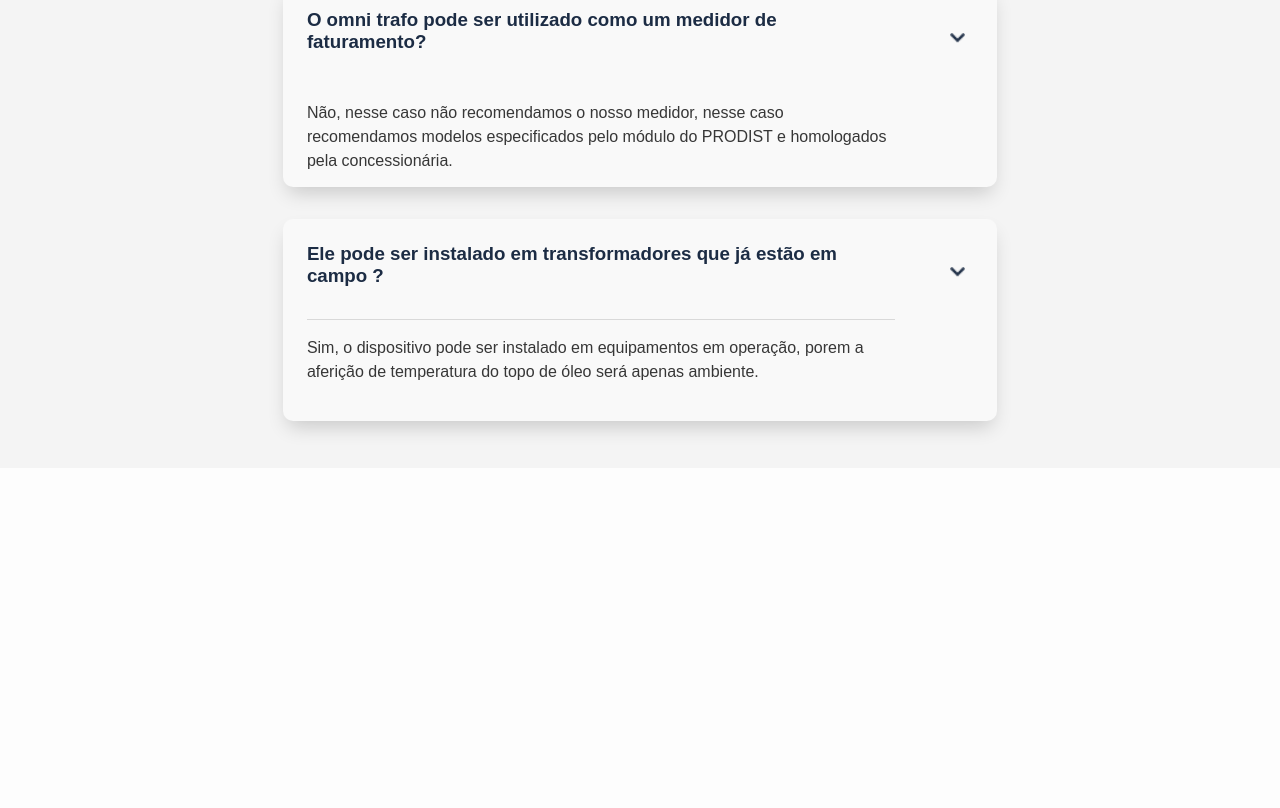
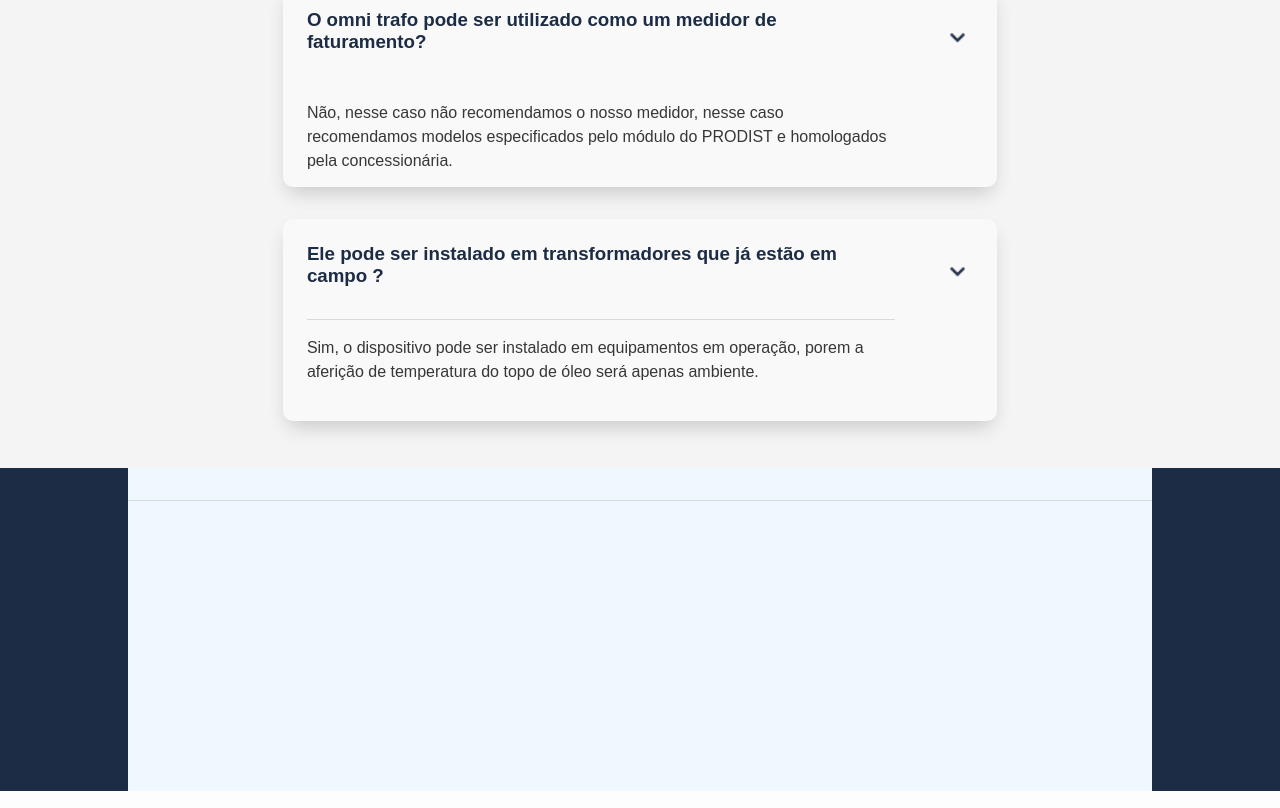
Before and after one commit to Samuelrlm/hvex-project, a React (Vite) app: page / in a window 1280 px wide. Shown: the part 5248-6056 px from the top of the page. Before the commit the page ends 5716 px from the top, so only its background shows below. Built offline with nearby package versions, Linux system fonts and the light colour scheme.

Commit message:
Cria a barra inferior de informações

```diff
--- /dev/null
+++ b/src/pages/components/FooterCard/CenterCard/Footer/index.tsx
@@ -0,0 +1,13 @@
+import { LinhaDivisoria } from "../../../PerguntasCard/CardsQuestions/styles";
+import { ContainerFooterPart, ContainerInfos } from "./styles";
+
+export default function Footer(){
+    return(
+        <ContainerFooterPart>
+            <LinhaDivisoria style={{color: '#fffff'}} />
+            <ContainerInfos>
+
+            </ContainerInfos>
+        </ContainerFooterPart>
+    )
+}
--- /dev/null
+++ b/src/pages/components/FooterCard/CenterCard/Footer/styles.ts
@@ -0,0 +1,10 @@
+import styled from 'styled-components'
+
+export const ContainerFooterPart = styled.div`
+    width: 100%;
+    height: 100%;
+`
+export const ContainerInfos = styled.div`
+    width: 100%;
+    height: 90%;
+`
--- /dev/null
+++ b/src/pages/components/FooterCard/CenterCard/index.tsx
@@ -0,0 +1,10 @@
+import Footer from "./Footer";
+import { ContainerCenterCard } from "./styles";
+
+export default function CenterCard(){
+    return(
+        <ContainerCenterCard>
+            <Footer/>
+        </ContainerCenterCard>
+    )
+}
--- /dev/null
+++ b/src/pages/components/FooterCard/CenterCard/styles.ts
@@ -0,0 +1,9 @@
+import styled from "styled-components";
+
+export const ContainerCenterCard = styled.div`
+    width: 80%;
+    height: 100%;
+    display: flex;
+    flex-direction: column;
+    background-color: aliceblue;
+`
--- /dev/null
+++ b/src/pages/components/FooterCard/index.tsx
@@ -0,0 +1,10 @@
+import CenterCard from "./CenterCard";
+import { ContainerFooter } from "./styles";
+
+export default function FoorterCard(){
+    return(
+        <ContainerFooter>
+            <CenterCard/>
+        </ContainerFooter>
+    )
+}
--- /dev/null
+++ b/src/pages/components/FooterCard/styles.ts
@@ -0,0 +1,9 @@
+import styled from "styled-components";
+
+export const ContainerFooter = styled.div`
+    width: 100%;
+    height: 323px;
+    display: flex;
+    justify-content: center;
+    background:#1C2C44 ;
+`
--- a/src/pages/mainPage/index.tsx
+++ b/src/pages/mainPage/index.tsx
@@ -1,5 +1,6 @@
 import ComponenteDivisor from "../components/ComponenteDivisor";
 import FifthCard from "../components/FifthCard";
+import FoorterCard from "../components/FooterCard";
 import FourthCard from "../components/FourthCard";
 import FristCard from "../components/FristCard";
 import Questions from "../components/PerguntasCard";
@@ -19,6 +20,7 @@
             <FifthCard/>
             <ComponenteDivisor/>
             <Questions/>
+            <FoorterCard/>
         </ContainerMain>
     )
 }
```
